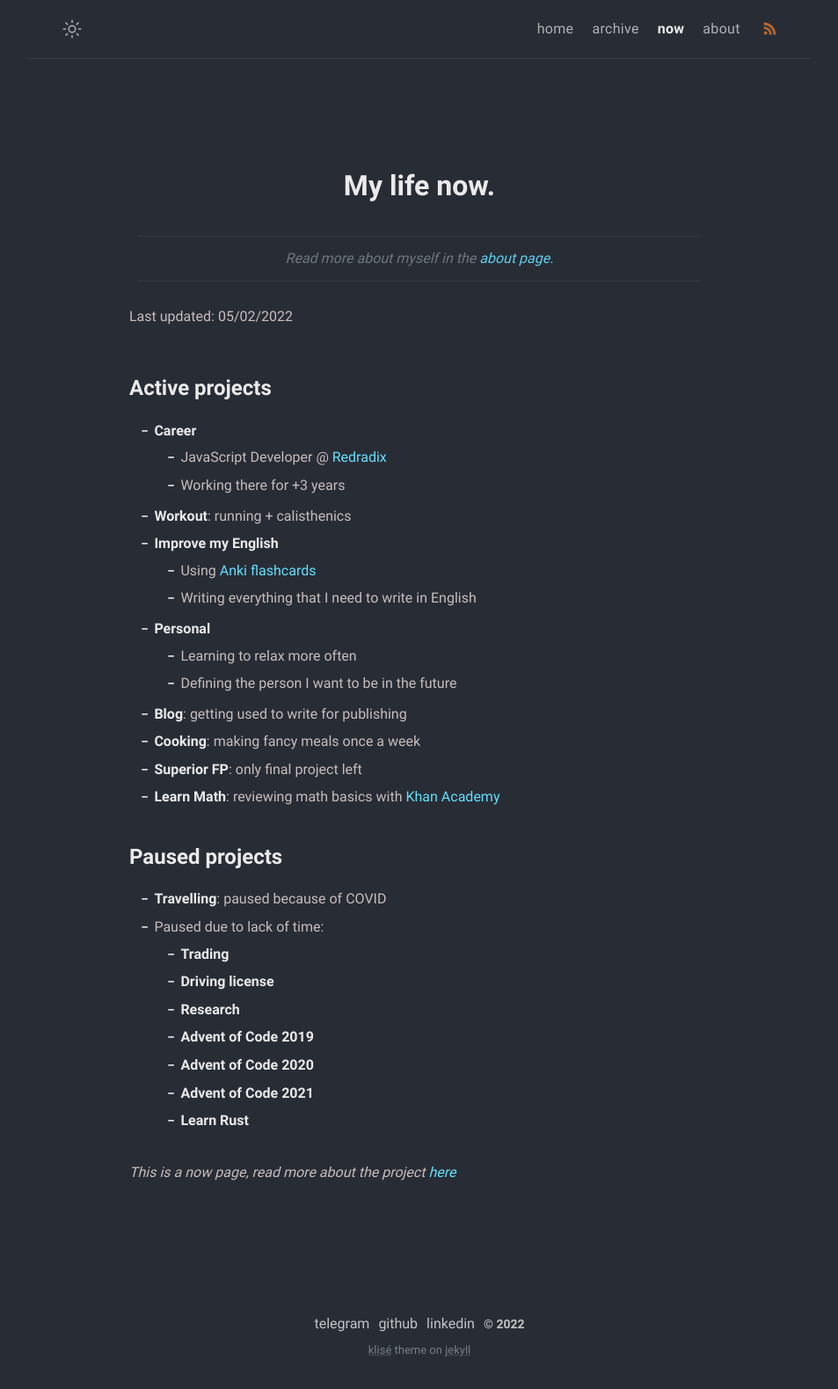
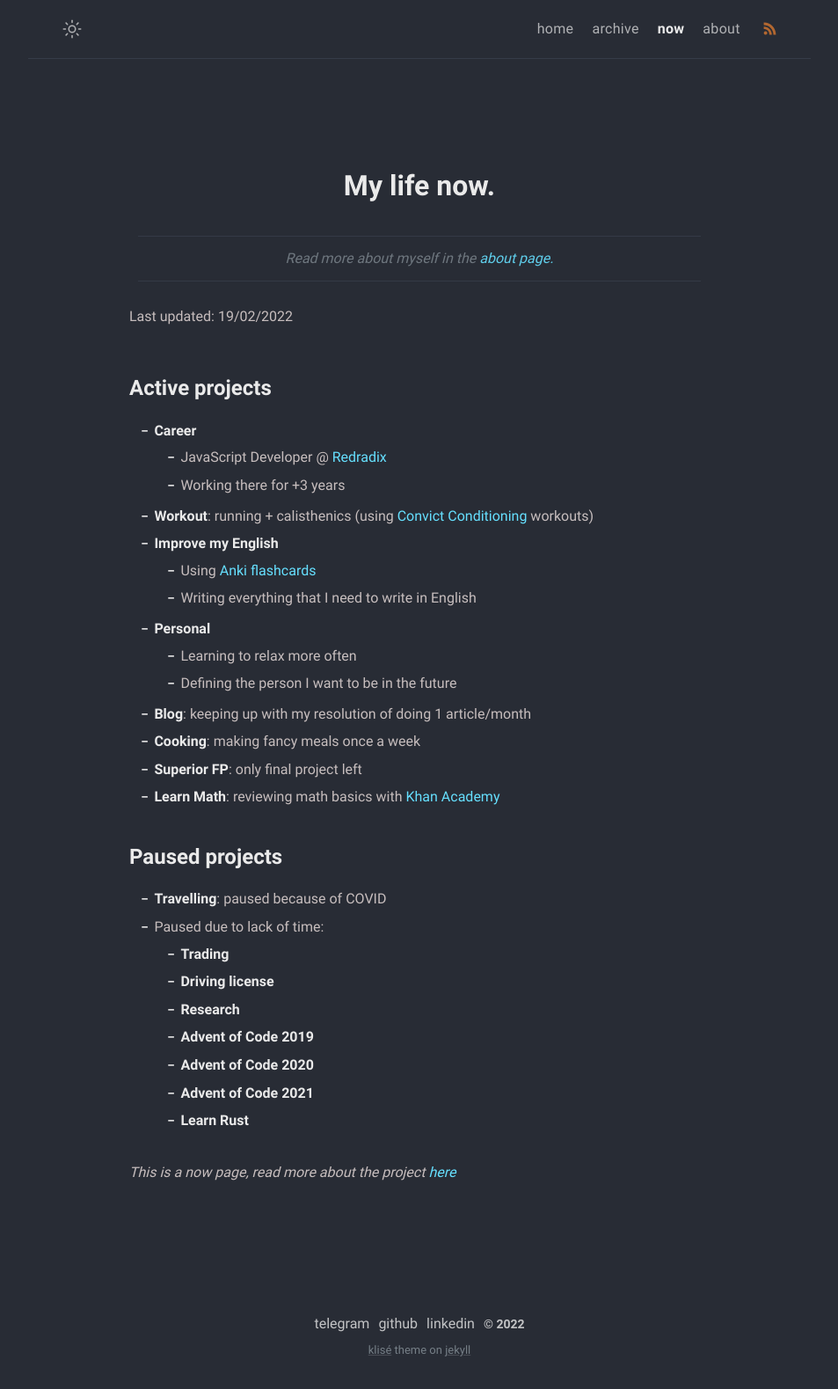
Before and after one commit to MonkeyAndres/MonkeyAndres.github.io, a Jekyll site: the page built from now.md, in a window 1280 px wide. Shown: the whole page at 88% size, without its empty margins (163-1116 px from the left). Built offline with Jekyll 4.4.1, drawn with Linux system fonts in a browser that asks for light colours.

Commit message:
📝 Update now page

```diff
--- a/now.md
+++ b/now.md
@@ -8,21 +8,21 @@ comments: false
 
 > Read more about myself in the [about page.](../about)
 
-Last updated: 05/02/2022
+Last updated: 19/02/2022
 
 # Active projects
 
 - **Career**
   - JavaScript Developer @ [Redradix](https://redradix.com/)
   - Working there for +3 years
-- **Workout**: running + calisthenics
+- **Workout**: running + calisthenics (using [Convict Conditioning](https://www.goodreads.com/book/show/7305111-convict-conditioning) workouts)
 - **Improve my English**
   - Using [Anki flashcards](https://apps.ankiweb.net/)
   - Writing everything that I need to write in English
 - **Personal**
   - Learning to relax more often
   - Defining the person I want to be in the future
-- **Blog**: getting used to write for publishing
+- **Blog**: keeping up with my resolution of doing 1 article/month
 - **Cooking**: making fancy meals once a week
 - **Superior FP**: only final project left
 - **Learn Math**: reviewing math basics with [Khan Academy](https://www.khanacademy.org/)
```
